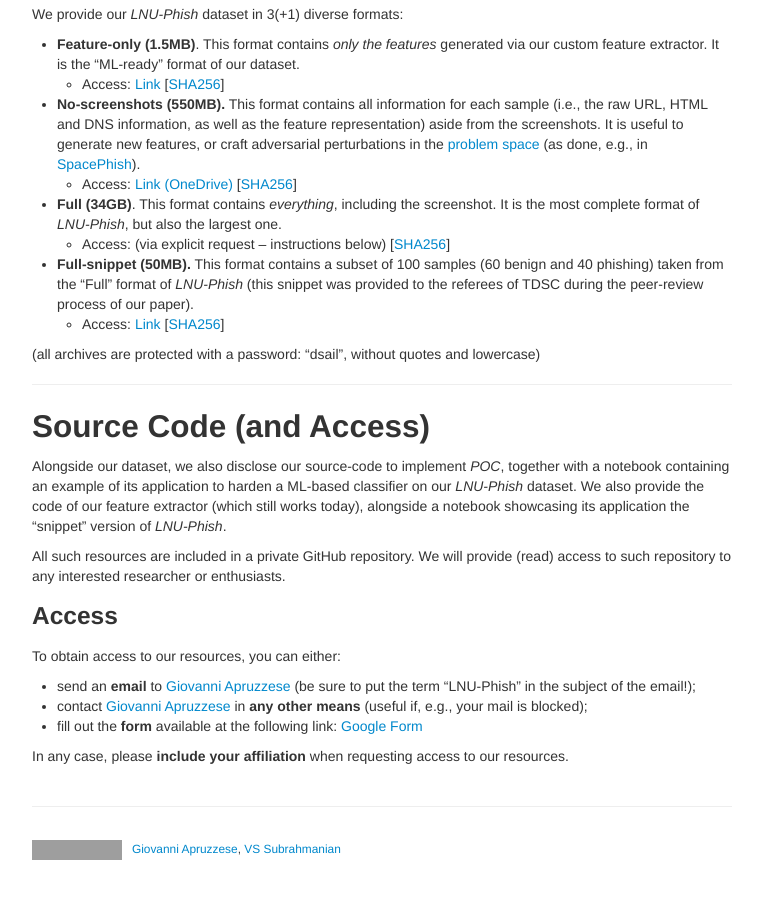
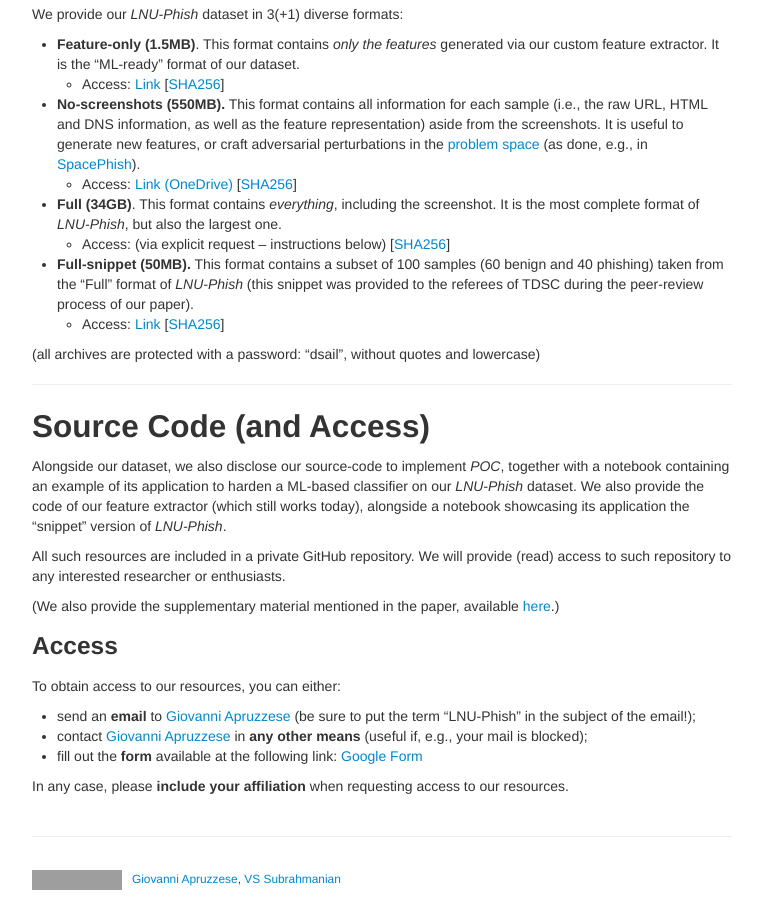
Before and after one commit to LNU-phish/LNU-phish.github.io, a Jekyll site: the page built from index.md, in a window 1280 px wide and 900 px high, scrolled down 2293 px. Shown: the whole window, without its empty margins (258-1021 px from the left). Built offline with Jekyll 4.4.1, drawn with Linux system fonts in a browser that asks for light colours; before the commit the page ends 3163 px from its top, so only the background shows below that; grey boxes are pictures that could not be loaded.

Commit message:
fix links

```diff
--- a/index.md
+++ b/index.md
@@ -98,6 +98,8 @@ Alongside our dataset, we also disclose our source-code to implement _POC_, toge
 
 All such resources are included in a private GitHub repository. We will provide (read) access to such repository to any interested researcher or enthusiasts.
 
+(We also provide the supplementary material mentioned in the paper, available [here](/resources/tdsc22_supp.pdf).)
+
 ### Access
 
 To obtain access to our resources, you can either:
```
Also changed, not shown: 2 other files.
